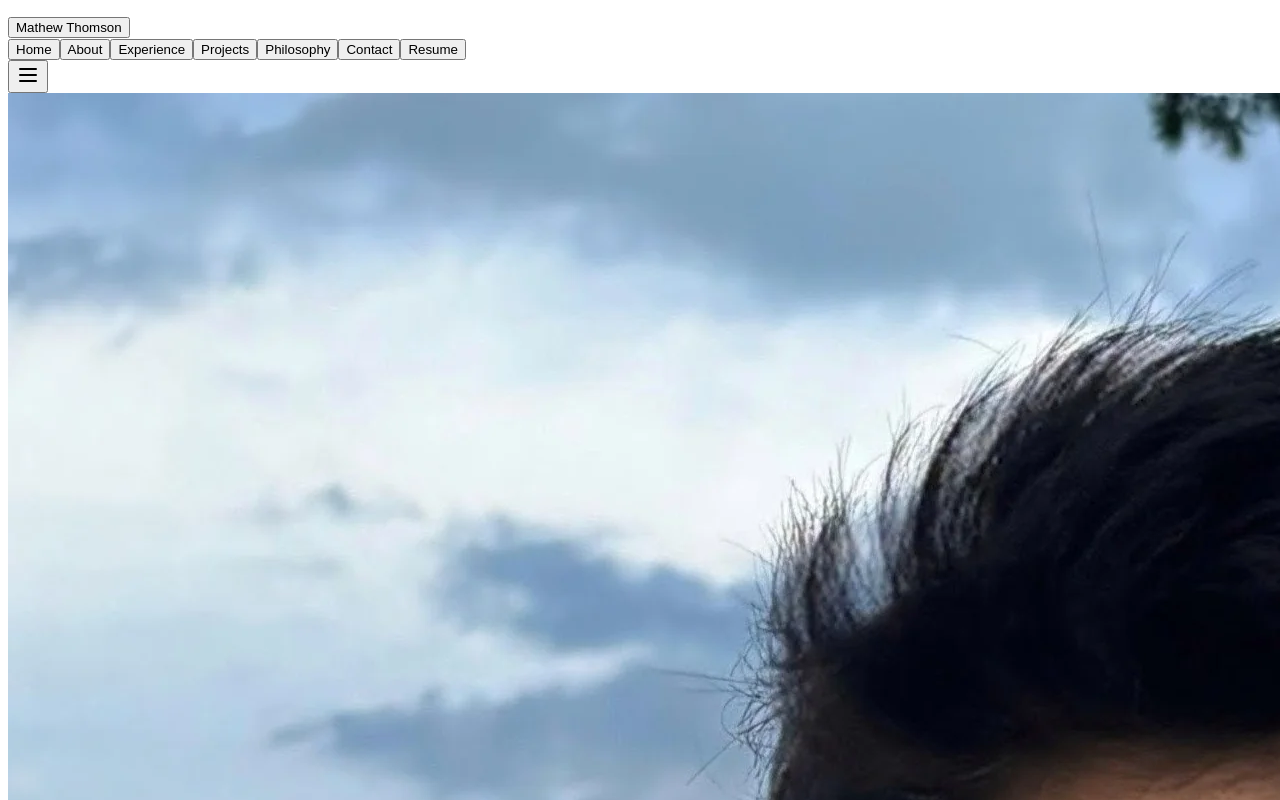
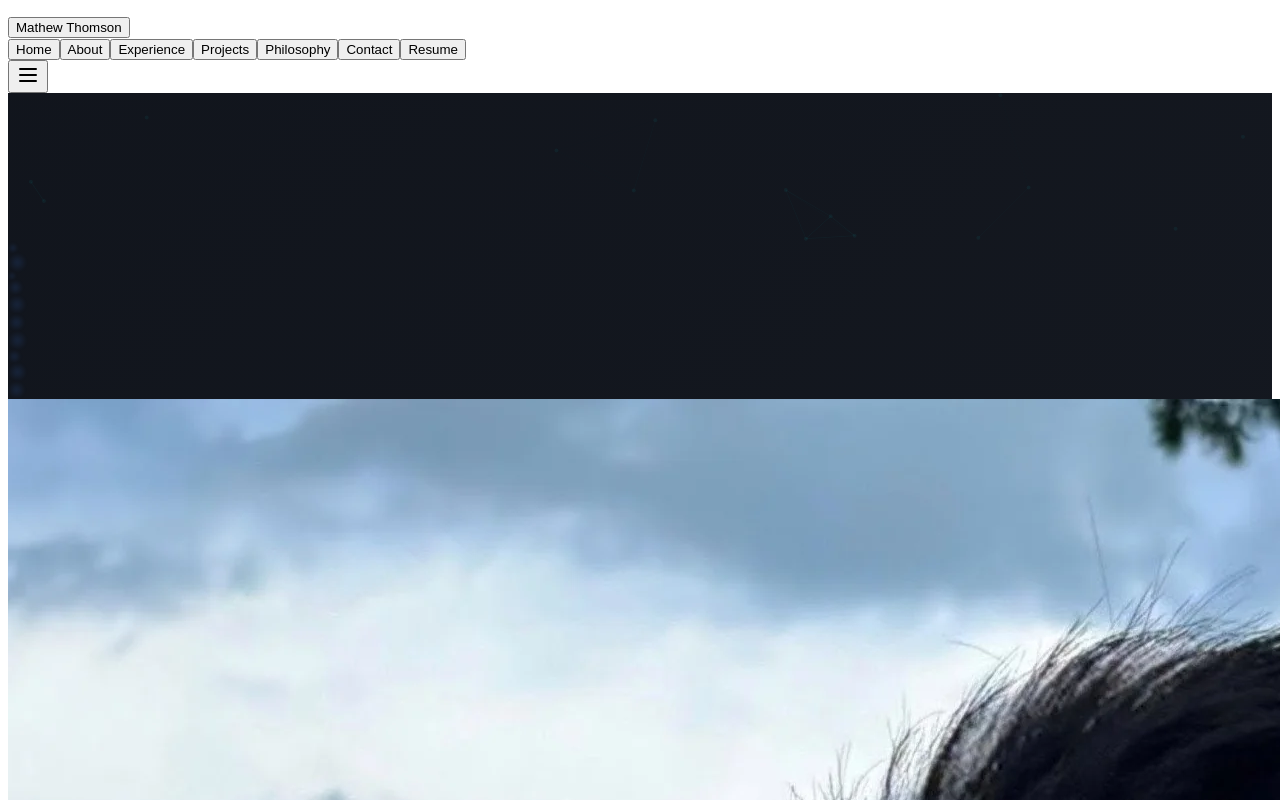
Before and after one commit to mrohitth/my-website, a React (Vite) app in the folder client/: page / in a window 1280 px wide. Shown: the top 800 px of the page. Built offline with nearby package versions, Linux system fonts and the light colour scheme.

Commit message:
feat: restore ML network background and typing animation to hero section

```diff
--- a/client/src/components/sections/HeroSection.tsx
+++ b/client/src/components/sections/HeroSection.tsx
@@ -1,9 +1,13 @@
 "use client";
 
-import { useState, useEffect } from "react";
+import { useState, useEffect, useMemo, lazy, Suspense } from "react";
 import { motion } from "framer-motion";
 import { Button } from "@/components/ui/button";
 import heroProfilePic from "@/assets/profile3.webp";
+import { ROLES } from "@/data/portfolio";
+import { useReducedMotion } from "@/hooks/use-reduced-motion";
+
+const MLNetworkBackground = lazy(() => import("@/components/mlnetworkbackground"));
 
 function scrollToSection(sectionId: string) {
   const el = document.getElementById(sectionId);
@@ -12,7 +16,40 @@ function scrollToSection(sectionId: string) {
 }
 
 export function HeroSection() {
+  const [currentRoleIndex, setCurrentRoleIndex] = useState(0);
+  const [displayedText, setDisplayedText] = useState("");
+  const [isDeleting, setIsDeleting] = useState(false);
   const [currentSection, setCurrentSection] = useState("hero-top");
+  const reducedMotion = useReducedMotion();
+
+  // Typing animation — disabled when reduced motion preferred
+  useEffect(() => {
+    if (reducedMotion) {
+      setDisplayedText(ROLES[currentRoleIndex]);
+      return;
+    }
+
+    const currentRole = ROLES[currentRoleIndex];
+    const typingSpeed = isDeleting ? 50 : 100;
+    let timeout: NodeJS.Timeout;
+
+    if (!isDeleting && displayedText.length < currentRole.length) {
+      timeout = setTimeout(() => {
+        setDisplayedText(currentRole.slice(0, displayedText.length + 1));
+      }, typingSpeed);
+    } else if (isDeleting && displayedText.length > 0) {
+      timeout = setTimeout(() => {
+        setDisplayedText(currentRole.slice(0, displayedText.length - 1));
+      }, typingSpeed);
+    } else if (!isDeleting && displayedText.length === currentRole.length) {
+      timeout = setTimeout(() => setIsDeleting(true), 1800);
+    } else if (isDeleting && displayedText.length === 0) {
+      setIsDeleting(false);
+      setCurrentRoleIndex((prev) => (prev + 1) % ROLES.length);
+    }
+
+    return () => clearTimeout(timeout);
+  }, [displayedText, isDeleting, currentRoleIndex, reducedMotion]);
 
   // Section visibility tracking
   useEffect(() => {
@@ -30,14 +67,58 @@ export function HeroSection() {
     return () => window.removeEventListener("scroll", handleArrow);
   }, []);
 
+  // Subtle flow background elements
+  const subtleFlowElements = useMemo(
+    () =>
+      Array.from({ length: 10 }, (_, i) => ({
+        id: i,
+        top: Math.random() * 80 + 10,
+        width: Math.random() * 12 + 8,
+        duration: Math.random() * 8 + 12,
+        delay: Math.random() * -15,
+      })),
+    []
+  );
+
   return (
+    <>
       <section
         id="hero"
         className="min-h-screen flex items-center justify-center px-4 relative overflow-hidden"
         style={{ background: "linear-gradient(135deg, hsl(220 25% 9%) 0%, hsl(220 20% 12%) 100%)" }}
       >
+        {/* ML Network Background */}
+        <div className="absolute inset-0 z-0 pointer-events-none">
+          <Suspense fallback={null}>
+            <MLNetworkBackground />
+          </Suspense>
+        </div>
+
+        {/* Subtle Flow Animation Background — disabled when reduced motion preferred */}
+        {!reducedMotion && (
+          <div className="absolute inset-0 overflow-hidden pointer-events-none">
+            {subtleFlowElements.map((element) => (
+              <div
+                key={element.id}
+                className="absolute rounded-full animate-float-slow"
+                style={{
+                  top: `${element.top}%`,
+                  left: `${Math.random() * 90}%`,
+                  width: `${element.width}px`,
+                  height: `${element.width}px`,
+                  background: "radial-gradient(circle, rgba(59,130,246,0.15) 0%, transparent 70%)",
+                  animationDuration: `${element.duration}s`,
+                  animationDelay: `${element.delay}s`,
+                  filter: "blur(1.5px)",
+                }}
+              />
+            ))}
+            <div className="absolute inset-0 bg-gradient-to-b from-transparent via-portfolio-background/20 to-portfolio-background/40" />
+          </div>
+        )}
+
         {/* Hero Content */}
-      <div className="max-w-4xl mx-auto text-center">
+        <div className="max-w-4xl mx-auto text-center relative z-10">
           <div className="mb-6 md:mb-12 flex justify-center">
             <div className="w-32 h-32 sm:w-48 sm:h-48 md:w-64 md:h-64 rounded-full overflow-hidden border-4 border-white/10 shadow-lg">
               <img
@@ -65,9 +146,22 @@ export function HeroSection() {
               Data Engineer specializing in production Spark and Snowflake pipelines on AWS EMR
             </p>
 
+            {/* Typing role label */}
+            {!reducedMotion && displayedText && (
+              <p className="text-lg md:text-xl text-blue-400 mb-6 font-medium tracking-wide">
+                {displayedText}
+                <span className="animate-pulse text-blue-300">|</span>
+              </p>
+            )}
+            {reducedMotion && ROLES[0] && (
+              <p className="text-lg md:text-xl text-blue-400 mb-6 font-medium tracking-wide">
+                {ROLES[0]}
+              </p>
+            )}
+
             <p className="text-base md:text-lg text-gray-400/80 mb-6 max-w-2xl mx-auto leading-relaxed">
               I build pipelines that handle 40M+ records per batch for a Fortune 500 financial client.
-            Currently at Capco, embedded with Freddie Mac's data team in Northern Virginia.
+              Currently at Capco, embedded with Freddie Mac&apos;s data team in Northern Virginia.
             </p>
 
             <p className="text-sm md:text-base text-gray-500 mb-12 max-w-2xl mx-auto">
@@ -106,7 +200,7 @@ export function HeroSection() {
                   <path
                     fillRule="evenodd"
                     d="M8 2a.75.75 0 0 1 .75.75v8.69l1.22-1.22a.75.75 0 1 1 1.06 1.06l-2.5 2.5a.75.75 0 0 1-1.06 0l-2.5-2.5a.75.75 0 1 1 1.06-1.06l1.22 1.22V2.75A.75.75 0 0 1 8 2Z"
-                  clipRule="evenodd"
+                    clipRule="evenrod"
                   />
                 </svg>
               </button>
@@ -114,5 +208,6 @@ export function HeroSection() {
           )}
         </div>
       </section>
+    </>
   );
 }
```
Also changed, not shown: 10 other files (tests, documents, lock files or other folders). Lines whose indentation alone changed are shown as unchanged.
